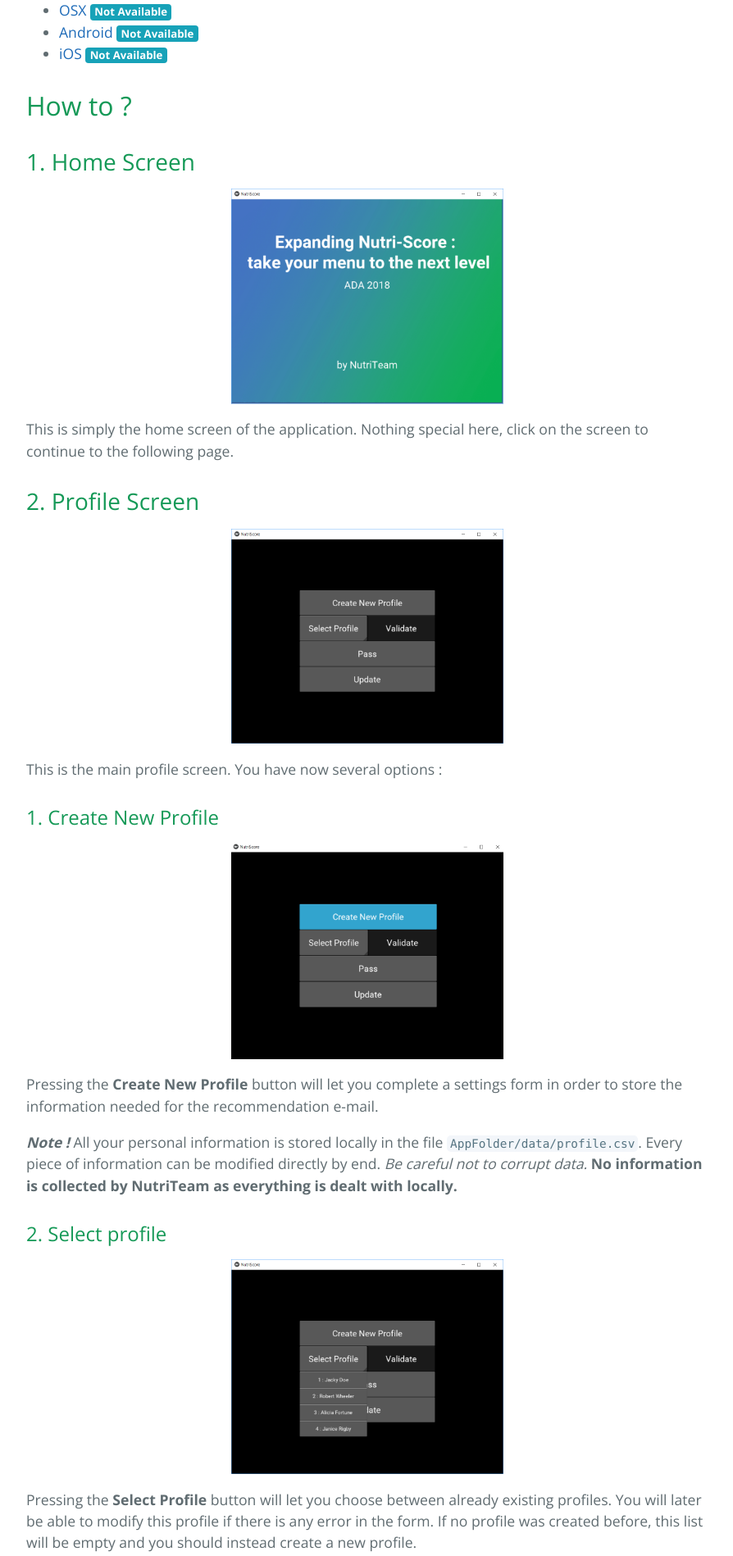
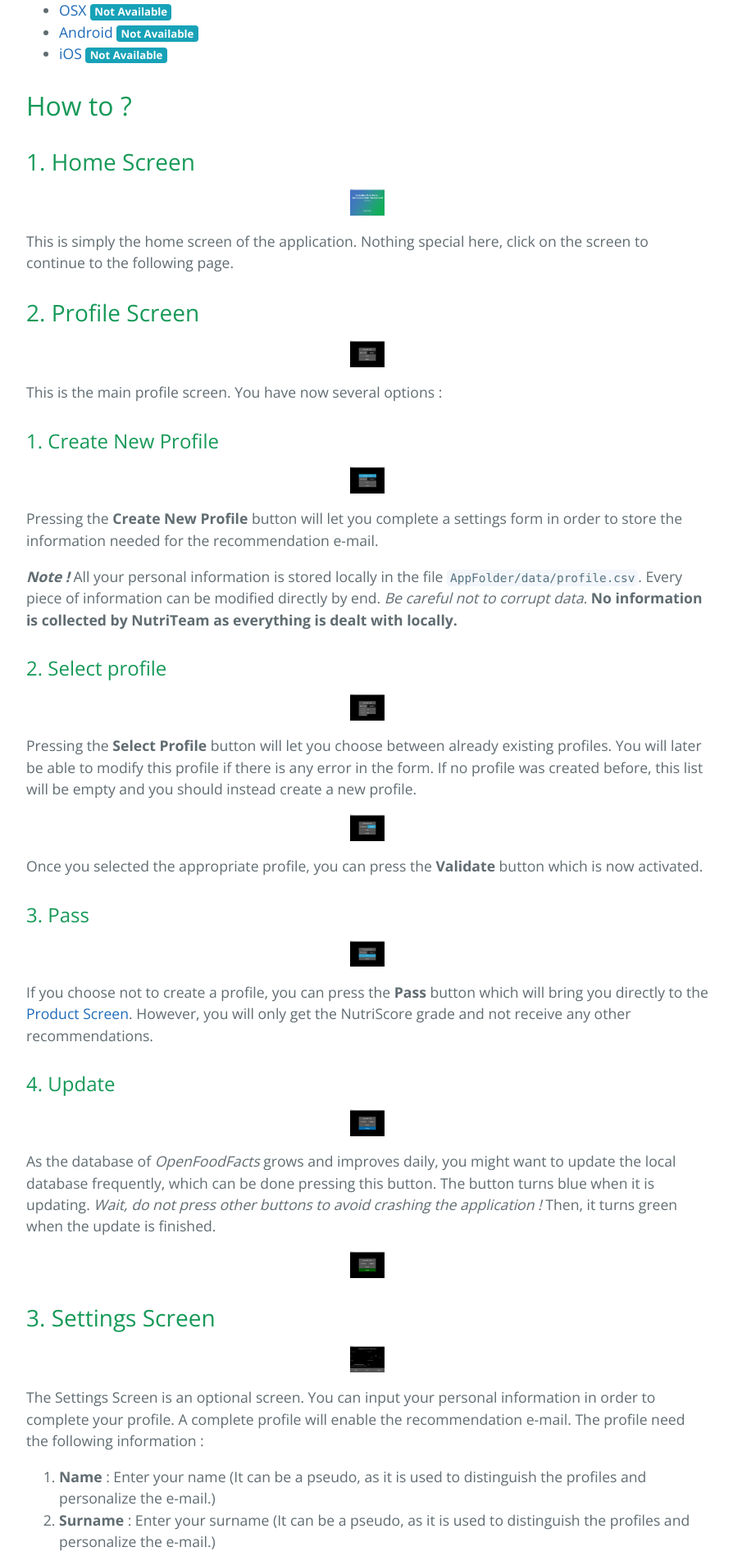
Before and after one commit to NutriTeam/Nutri_Score, a Jekyll site: the page built from app.md, in a window 1280 px wide. Shown: the part 1032-2930 px from the top of the page at 82% size, without its empty margins (192-1086 px from the left). Built offline with Jekyll 4.4.1, drawn with Linux system fonts in a browser that asks for light colours.

Commit message:
Update style.scss

```diff
--- a/assets/css/style.scss
+++ b/assets/css/style.scss
@@ -5,5 +5,5 @@
 
 .img_app {
   height: 10%;
-  width: 40%;
+  width: 5%;
 }
```
